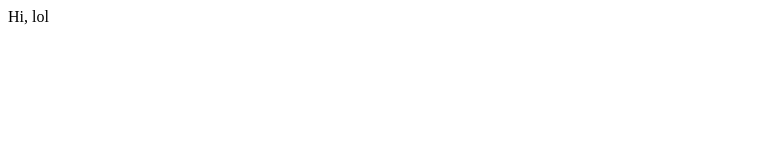
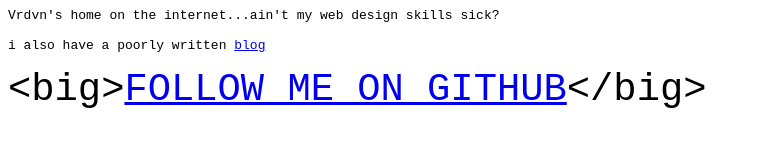
Before and after one commit to VrindavanSanap/informal-profile, a plain HTML site: page index.html in a window 1280 px wide. Shown: the whole page, without its empty margins (0-760 px from the left). Drawn offline with Linux system fonts and the light colour scheme.

Commit message:
steal html from geohot

```diff
--- a/index.html
+++ b/index.html
@@ -1 +1,26 @@
-Hi, lol
+<!-- Watchu doin here ? -->
+<!-- "good artists borrow, great artists steal." -Piccaso, Html stolen from geohot.com-->
+<html>
+
+<head>
+    <style>
+        body {
+            font-family: monospace
+        }
+    </style>
+    <title>Vrdvn</title>
+</head>
+
+<body>
+    Vrdvn's home on the internet...ain't my web design skills sick?
+    <br /><br />
+    i also have a poorly written <a href="https://medium.com/@vrindavansanap">blog</a>
+    <br /><br />
+    <big><big><big><big>
+                    <big><big>&lt;big&gt;<a href="https://github.com/vrindavansanap">FOLLOW ME ON
+                                GITHUB</a>&lt;/big&gt;</big></big>
+                </big></big></big></big>
+    <br /><br />
+</body>
+
+</html>
```
